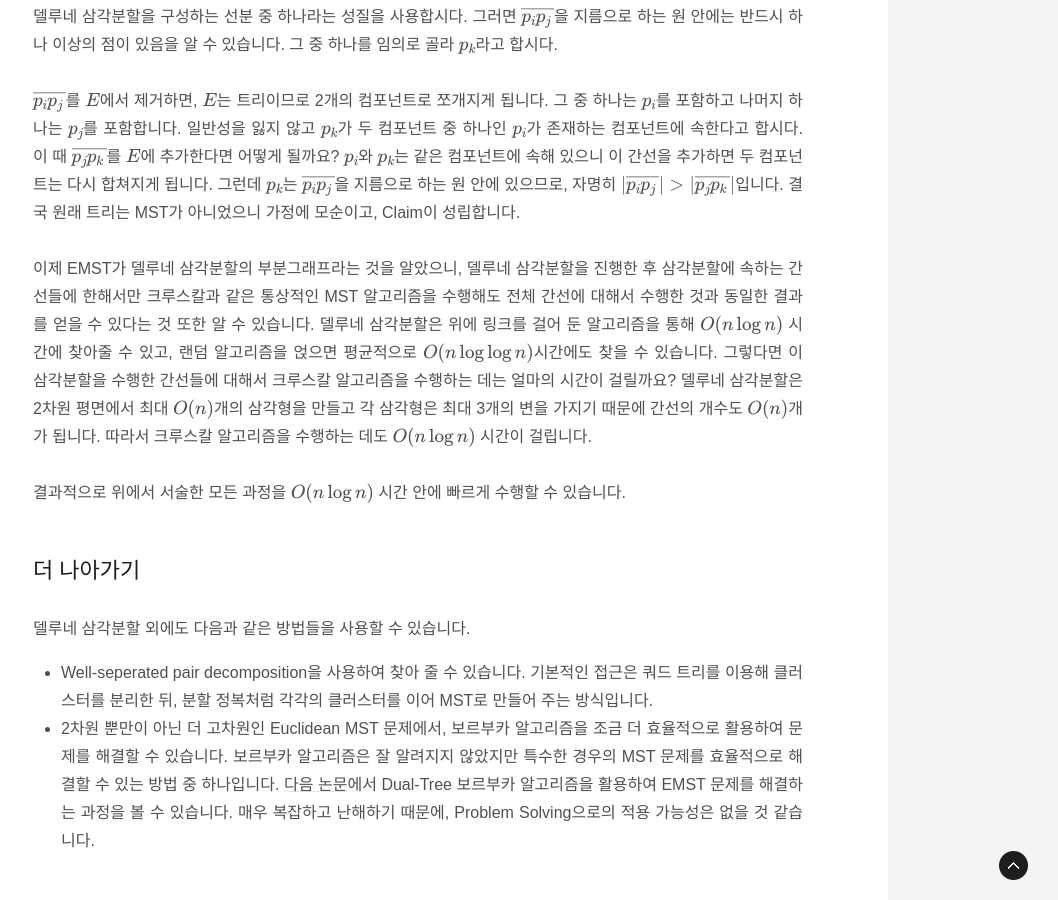
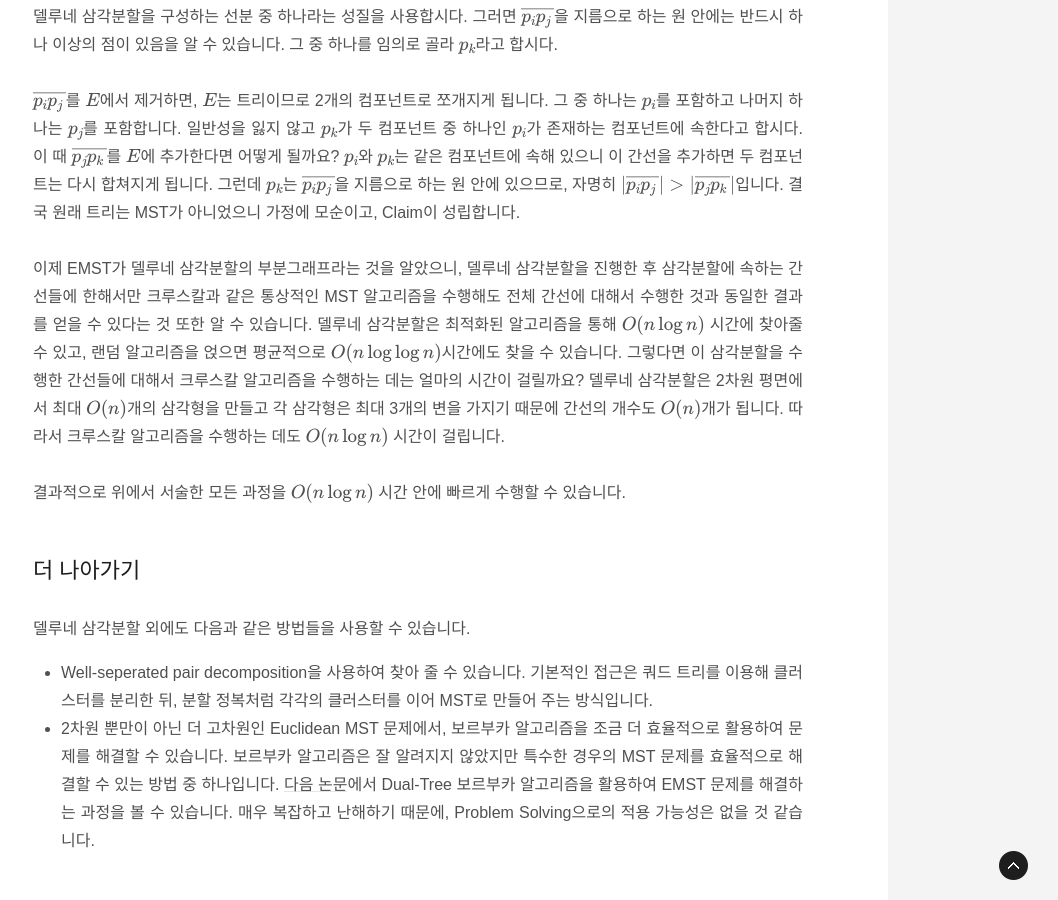
Before and after one commit to algoshitpo/algoshitpo.github.io, a Jekyll site: the page built from _posts/2020-05-20-EMST.md, in a window 1280 px wide and 900 px high, scrolled down 2337 px. Shown: the whole window, without its empty margins (222-1280 px from the left). Built offline with Jekyll 4.4.1, drawn with Linux system fonts in a browser that asks for light colours; some web fonts are replaced; formulas are drawn with MathJax 3.

Commit message:
Update 2020-05-20-EMST.md

```diff
--- a/_posts/2020-05-20-EMST.md
+++ b/_posts/2020-05-20-EMST.md
@@ -63,7 +63,7 @@ Proof:
 
  $\overline{p_i p_j}$를 $E$에서 제거하면, $E$는 트리이므로 2개의 컴포넌트로 쪼개지게 됩니다. 그 중 하나는 $p_i$를 포함하고 나머지 하나는 $p_j$를 포함합니다. 일반성을 잃지 않고 $p_k$가 두 컴포넌트 중 하나인 $p_i$가 존재하는 컴포넌트에 속한다고 합시다. 이 때 $\overline{p_j p_k}$를 $E$에 추가한다면 어떻게 될까요? $p_i$와 $p_k$는 같은 컴포넌트에 속해 있으니 이 간선을 추가하면 두 컴포넌트는 다시 합쳐지게 됩니다. 그런데 $p_k$는 $\overline{p_i p_j  }$을 지름으로 하는 원 안에 있으므로, 자명히 $\vert \overline{p_i p_j} \vert > \vert \overline{p_j p_k}\vert $입니다. 결국 원래 트리는 MST가 아니었으니 가정에 모순이고, Claim이 성립합니다.
 
- 이제 EMST가 델루네 삼각분할의 부분그래프라는 것을 알았으니, 델루네 삼각분할을 진행한 후 삼각분할에 속하는 간선들에 한해서만 크루스칼과 같은 통상적인 MST 알고리즘을 수행해도 전체 간선에 대해서 수행한 것과 동일한 결과를 얻을 수 있다는 것 또한 알 수 있습니다. 델루네 삼각분할은 위에 링크를 걸어 둔 알고리즘을 통해 $O(n \log n)$ 시간에 찾아줄 수 있고, 랜덤 알고리즘을 얹으면 평균적으로 $O(n \log \log n)$시간에도 찾을 수 있습니다. 그렇다면 이 삼각분할을 수행한 간선들에 대해서 크루스칼 알고리즘을 수행하는 데는 얼마의 시간이 걸릴까요? 델루네 삼각분할은 2차원 평면에서 최대 $O(n)$개의 삼각형을 만들고 각 삼각형은 최대 3개의 변을 가지기 때문에 간선의 개수도 $O(n)$개가 됩니다. 따라서 크루스칼 알고리즘을 수행하는 데도 $O(n \log n)$ 시간이 걸립니다.
+ 이제 EMST가 델루네 삼각분할의 부분그래프라는 것을 알았으니, 델루네 삼각분할을 진행한 후 삼각분할에 속하는 간선들에 한해서만 크루스칼과 같은 통상적인 MST 알고리즘을 수행해도 전체 간선에 대해서 수행한 것과 동일한 결과를 얻을 수 있다는 것 또한 알 수 있습니다. 델루네 삼각분할은 최적화된 알고리즘을 통해 $O(n \log n)$ 시간에 찾아줄 수 있고, 랜덤 알고리즘을 얹으면 평균적으로 $O(n \log \log n)$시간에도 찾을 수 있습니다. 그렇다면 이 삼각분할을 수행한 간선들에 대해서 크루스칼 알고리즘을 수행하는 데는 얼마의 시간이 걸릴까요? 델루네 삼각분할은 2차원 평면에서 최대 $O(n)$개의 삼각형을 만들고 각 삼각형은 최대 3개의 변을 가지기 때문에 간선의 개수도 $O(n)$개가 됩니다. 따라서 크루스칼 알고리즘을 수행하는 데도 $O(n \log n)$ 시간이 걸립니다.
 
  결과적으로 위에서 서술한 모든 과정을 $O(n \log n)$ 시간 안에 빠르게 수행할 수 있습니다.
 
```
